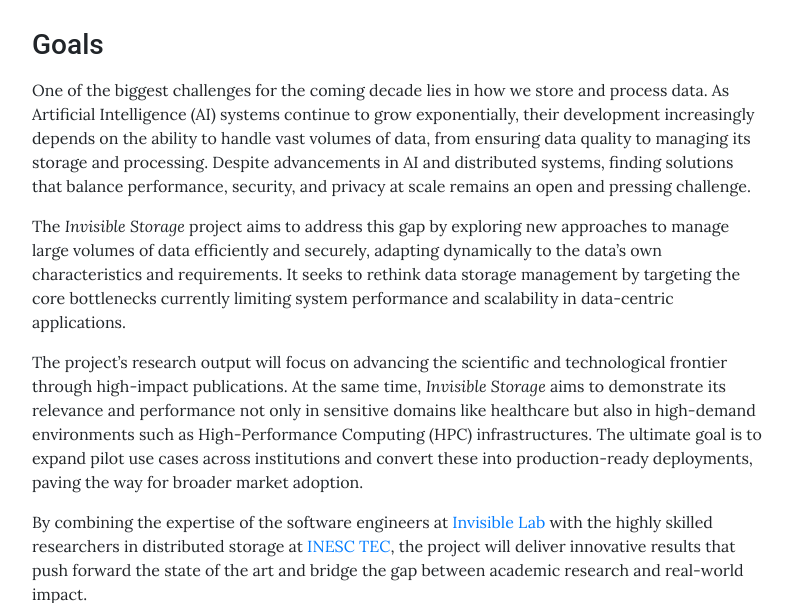
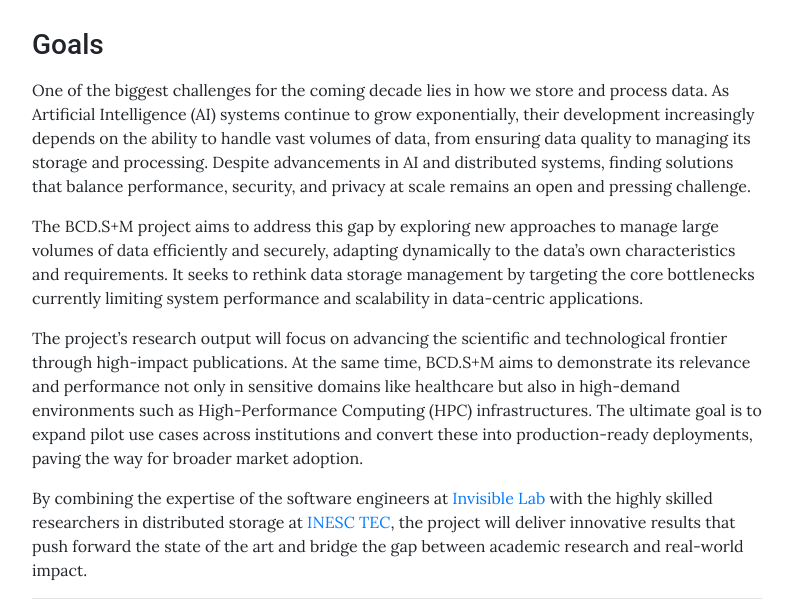
Before and after one commit to invisiblelab-dev/invisible-storage-project-website, a Jekyll site: the page built from pages/home.md, in a window 1280 px wide and 900 px high, cut to the strip 297-900 px from the top of the window. Shown: the whole strip, without its empty margins (243-1036 px from the left). Built offline with Jekyll 4.4.1, drawn with Linux system fonts in a browser that asks for light colours.

Commit message:
Update home.md

```diff
--- a/pages/home.md
+++ b/pages/home.md
@@ -10,9 +10,9 @@ permalink: /
 
 One of the biggest challenges for the coming decade lies in how we store and process data. As Artificial Intelligence (AI) systems continue to grow exponentially, their development increasingly depends on the ability to handle vast volumes of data, from ensuring data quality to managing its storage and processing. Despite advancements in AI and distributed systems, finding solutions that balance performance, security, and privacy at scale remains an open and pressing challenge.
 
-The *Invisible Storage* project aims to address this gap by exploring new approaches to manage large volumes of data efficiently and securely, adapting dynamically to the data's own characteristics and requirements. It seeks to rethink data storage management by targeting the core bottlenecks currently limiting system performance and scalability in data-centric applications.
+The BCD.S+M project aims to address this gap by exploring new approaches to manage large volumes of data efficiently and securely, adapting dynamically to the data's own characteristics and requirements. It seeks to rethink data storage management by targeting the core bottlenecks currently limiting system performance and scalability in data-centric applications.
 
-The project’s research output will focus on advancing the scientific and technological frontier through high-impact publications. At the same time, *Invisible Storage* aims to demonstrate its relevance and performance not only in sensitive domains like healthcare but also in high-demand environments such as High-Performance Computing (HPC) infrastructures. The ultimate goal is to expand pilot use cases across institutions and convert these into production-ready deployments, paving the way for broader market adoption.
+The project’s research output will focus on advancing the scientific and technological frontier through high-impact publications. At the same time, BCD.S+M aims to demonstrate its relevance and performance not only in sensitive domains like healthcare but also in high-demand environments such as High-Performance Computing (HPC) infrastructures. The ultimate goal is to expand pilot use cases across institutions and convert these into production-ready deployments, paving the way for broader market adoption.
 
 By combining the expertise of the software engineers at [Invisible Lab](https://invisiblelab.dev) with the highly skilled researchers in distributed storage at [INESC TEC](https://www.inesctec.pt/en), the project will deliver innovative results that push forward the state of the art and bridge the gap between academic research and real-world impact.
 
```
